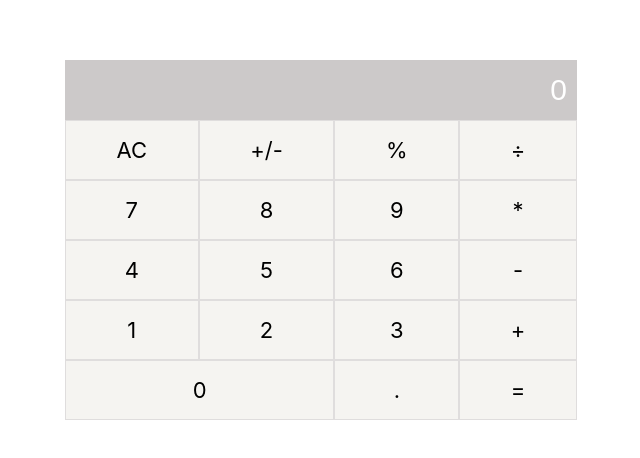
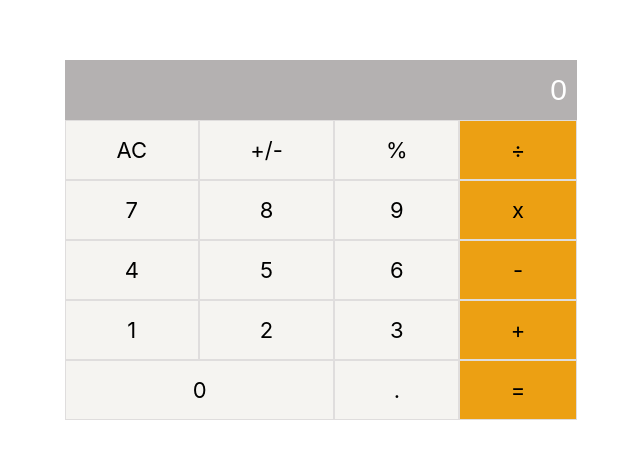
Before and after one commit to fahdrahali/math-magicians, a React (Create React App) app: page / in a window 1280 px wide. Shown: the part 240-698 px from the top of the page, without its empty margins (319-959 px from the left). Built offline with nearby package versions, Linux system fonts and the light colour scheme.

Commit message:
add a color to the design

```diff
--- a/src/components/Calculator/Calculator.css
+++ b/src/components/Calculator/Calculator.css
@@ -9,7 +9,7 @@
 .input {
   grid-column: 1 / 5;
   outline: none;
-  background-color: #ccc9c9;
+  background-color: #b4b1b1;
   border: none;
   height: 60px;
   font-size: 30px;
@@ -31,3 +31,11 @@
 .num-0 {
   grid-column: 1 / 3;
 }
+
+.item:nth-child(4n-3) {
+    background-color: #eca013;
+}
+
+.orange {
+    background-color: #eca013;
+}
--- a/src/components/Calculator/Calculator.js
+++ b/src/components/Calculator/Calculator.js
@@ -11,14 +11,14 @@ class Calculator extends Component {
 
   render() {
     const { result } = this.state;
-    const calculator = ['AC', '+/-', '%', '÷', '7', '8', '9', '*', '4', '5', '6', '-', '1', '2', '3', '+'];
+    const calculator = ['AC', '+/-', '%', '÷', '7', '8', '9', 'x', '4', '5', '6', '-', '1', '2', '3', '+'];
     return (
       <div className="container">
         <input className="input" type="text" dir="rtl" value={result} />
         {calculator.map((item) => <div className="item" key={item}>{item}</div>)}
         <div className="item num-0">0</div>
         <div className="item">.</div>
-        <div className="item">=</div>
+        <div className="item orange">=</div>
       </div>
     );
   }
```
